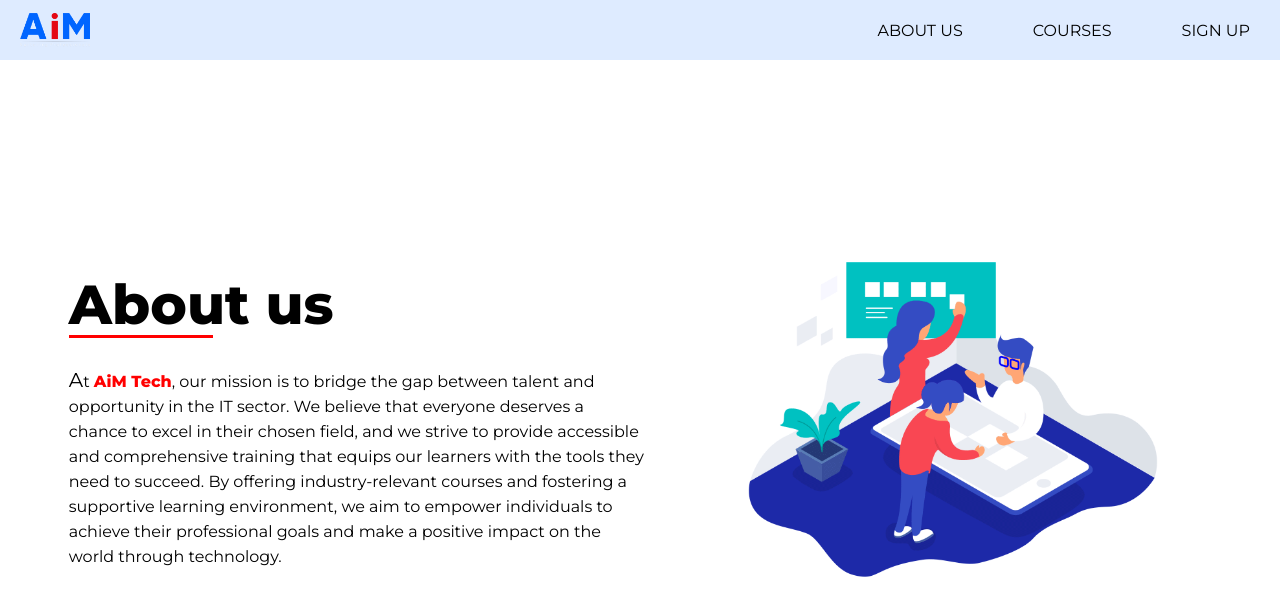
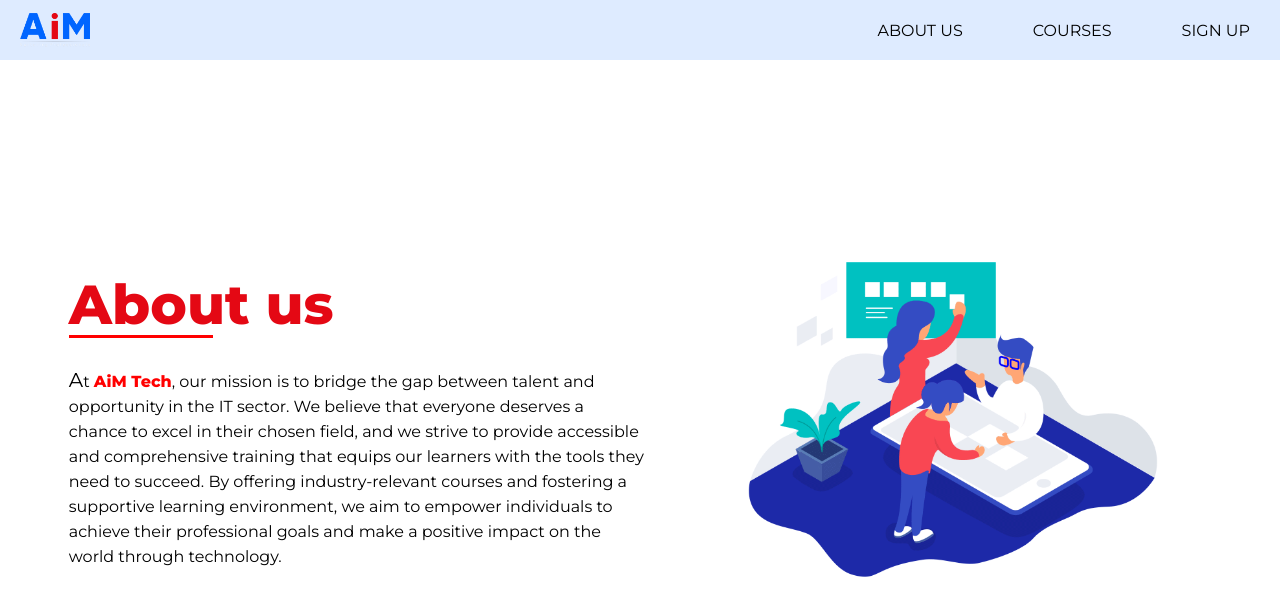
Before and after one commit to Kundnkr/Edtech-Frontend, a React (Create React App) app: page /aboutus in a window 1280 px wide. Shown: the top 616 px of the page. Built offline with nearby package versions, Linux system fonts and the light colour scheme.

Commit message:
second set of changes on 12th of may evening

```diff
--- a/src/Assets/Stylesheet/About.css
+++ b/src/Assets/Stylesheet/About.css
@@ -15,6 +15,7 @@
     margin-bottom: 30px;
     font-size: 55px;
     position: relative;
+    color:#e40814;
 }
 .about-container .about-content p{
     line-height: 25px;
```
